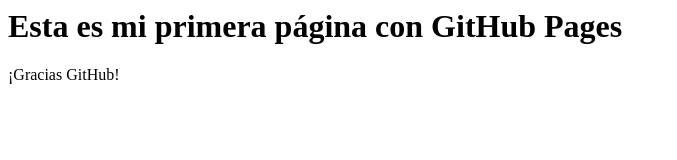
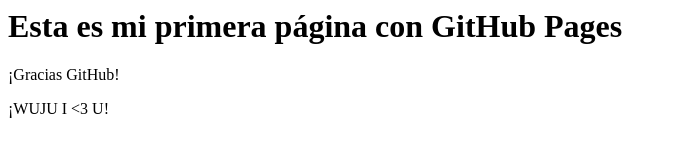
Before and after one commit to Elsa8417/FirstRepo, a plain HTML site: page index.html in a window 1280 px wide. Shown: the whole page, without its empty margins (0-677 px from the left). Drawn offline with Linux system fonts and the light colour scheme.

Commit message:
1ER chng

```diff
--- a/index.html
+++ b/index.html
@@ -1,4 +1,5 @@
 <html>
 <h1> Esta es mi primera página con GitHub Pages </h1>
 <p>¡Gracias GitHub!</p>
+<p>¡WUJU I <3 U!</p>
 </html>
```
